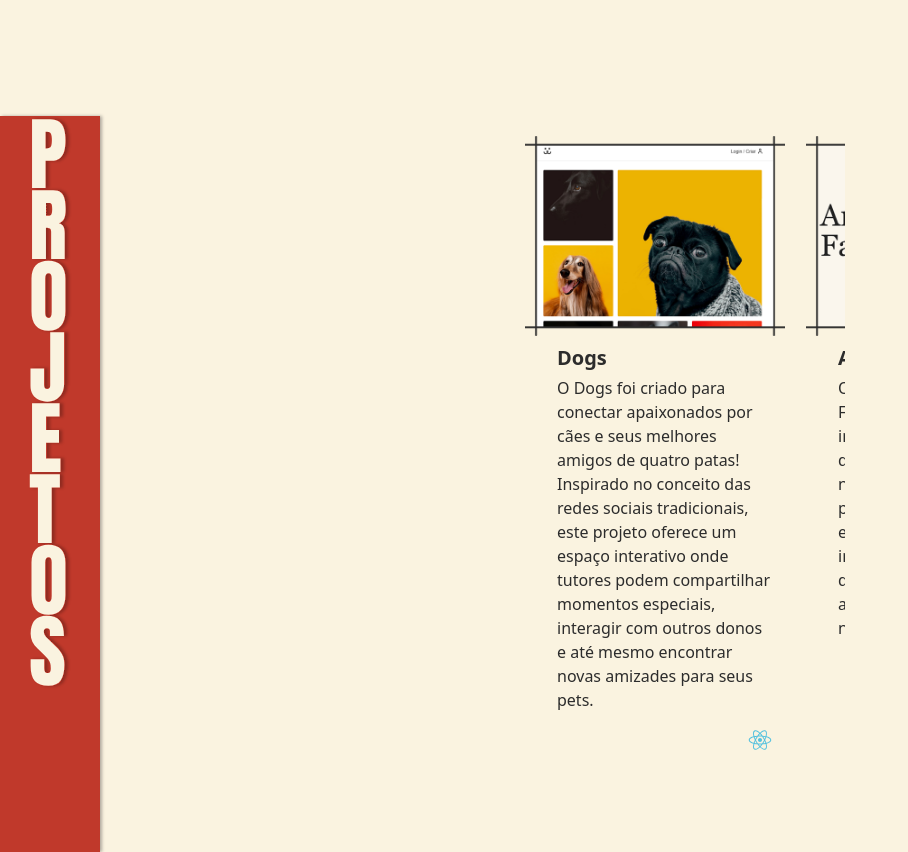
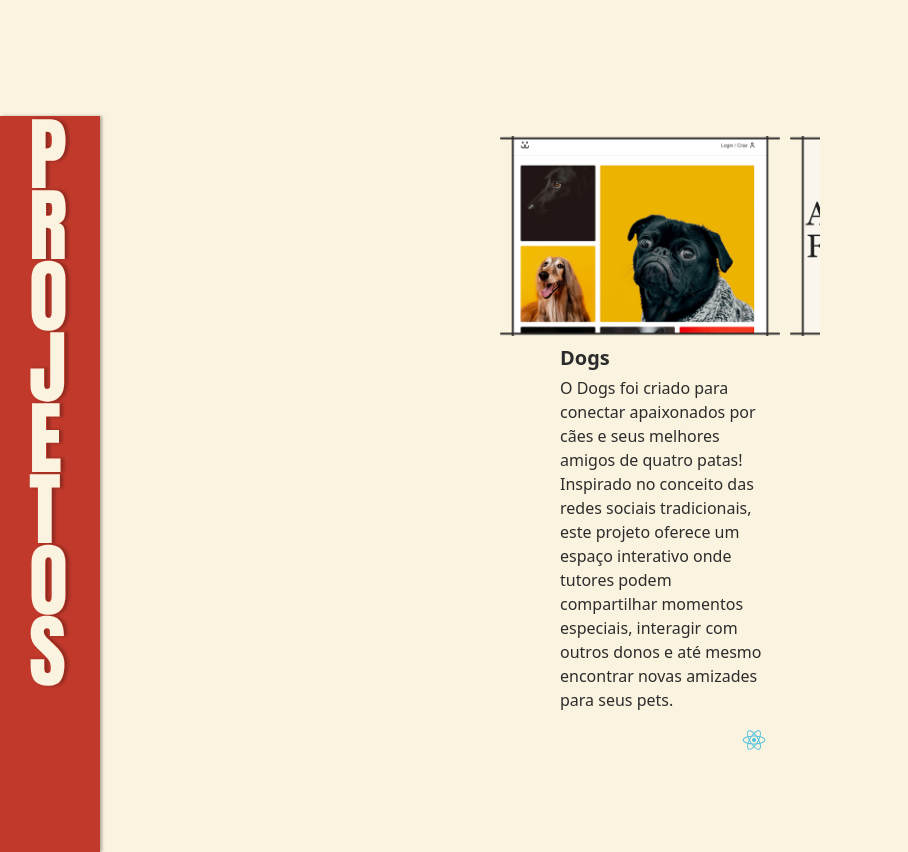
Before and after one commit to RNoleto/portfolio2025, a Vue app: page / in a window 1280 px wide. Shown: the part 1420-2272 px from the top of the page, without its empty margins (0-908 px from the left). Built offline with nearby package versions, Linux system fonts and the light colour scheme.

Commit message:
Teste Efeito do Swiper

```diff
--- a/src/components/Swiper.vue
+++ b/src/components/Swiper.vue
@@ -13,14 +13,14 @@ const props = defineProps({
 // Configuração do Swiper
 const swiperOptions = {
   slidesPerView: 'auto', // Controla a largura do slide manualmente
-  spaceBetween: 1.1, // Espaço entre os slides
+  spaceBetween: 10, // Espaço entre os slides
   centeredSlides: false, // Não centraliza o slide atual
   loop: true, // Permite loop infinito
 };
 </script>
 
 <template>
-  <Swiper v-bind="swiperOptions" class="translate-x-[45px] w-[320px] overflow-hidden">
+  <Swiper v-bind="swiperOptions" class="translate-x-[20px] w-[320px] overflow-hidden">
     <SwiperSlide
       v-for="(project, index) in projects"
       :key="index"
@@ -30,9 +30,9 @@ const swiperOptions = {
         <img
           :src="project.image"
           :alt="project.title"
-          class="w-[260px] h-[200px] object-cover"
+          class="w-[360px] h-[200px] object-cover"
         />
-        <div class="ml-8 mt-2 text-darkCream w-[215px]">
+        <div class="ml-[60px] mt-2 text-darkCream w-[206px]">
           <h3 class="text-xl font-bold mb-1">{{ project.title }}</h3>
           <p class="mb-4">{{ project.description }}</p>
           <div class="flex justify-end space-x-2">
--- a/src/views/Projects.vue
+++ b/src/views/Projects.vue
@@ -39,7 +39,7 @@ const projects = [
         </div>
         <span class="barra absolute z-1 left-0 top-0 bg-redCream w-[100px] h-full flex flex-col items-center">
         </span>
-        <span class="absolute z-2 left-[70px] top-[230px] bg-redCream w-[30px] h-[400px]"></span>
+        <span class="absolute z-2 left-[50px] top-[250px] bg-redCream w-[50px] h-[350px]"></span>
         <Swiper :projects="projects" class="relative z-5"/>
     </section>
 </template>
```
